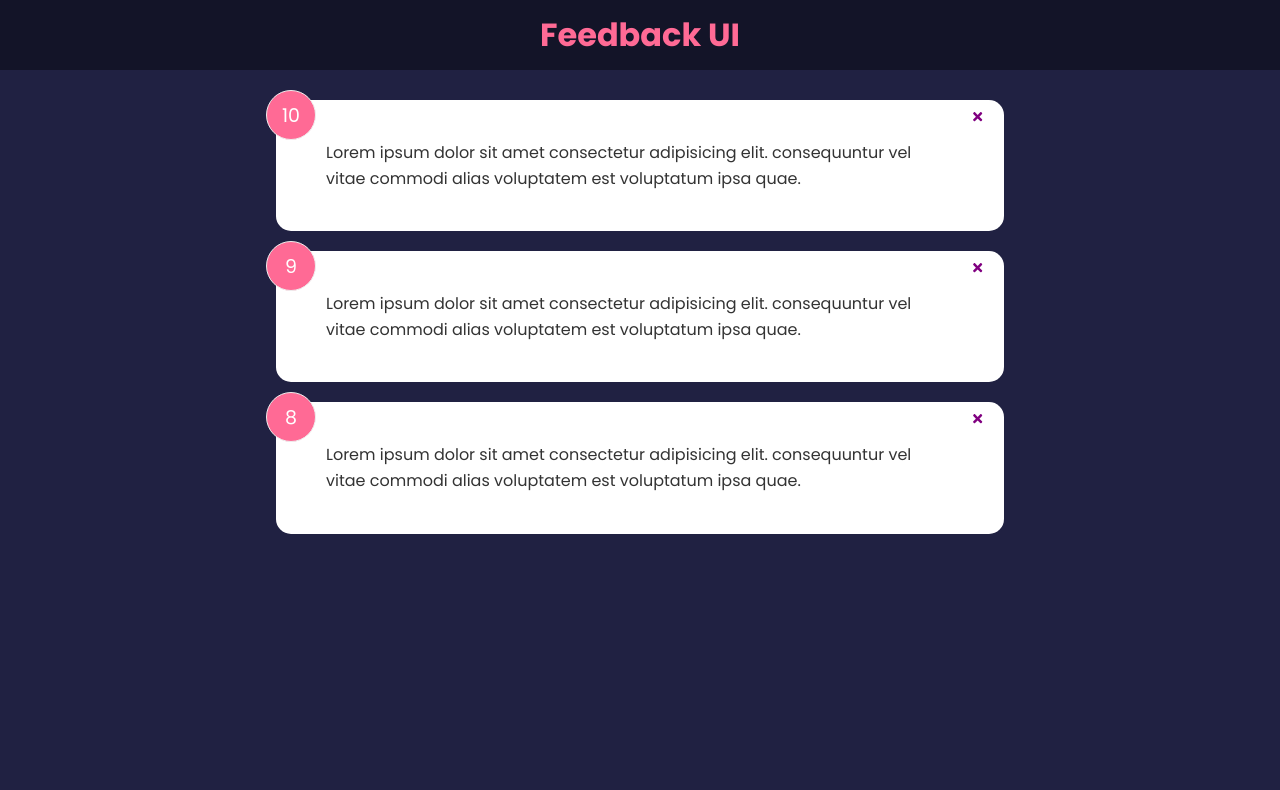
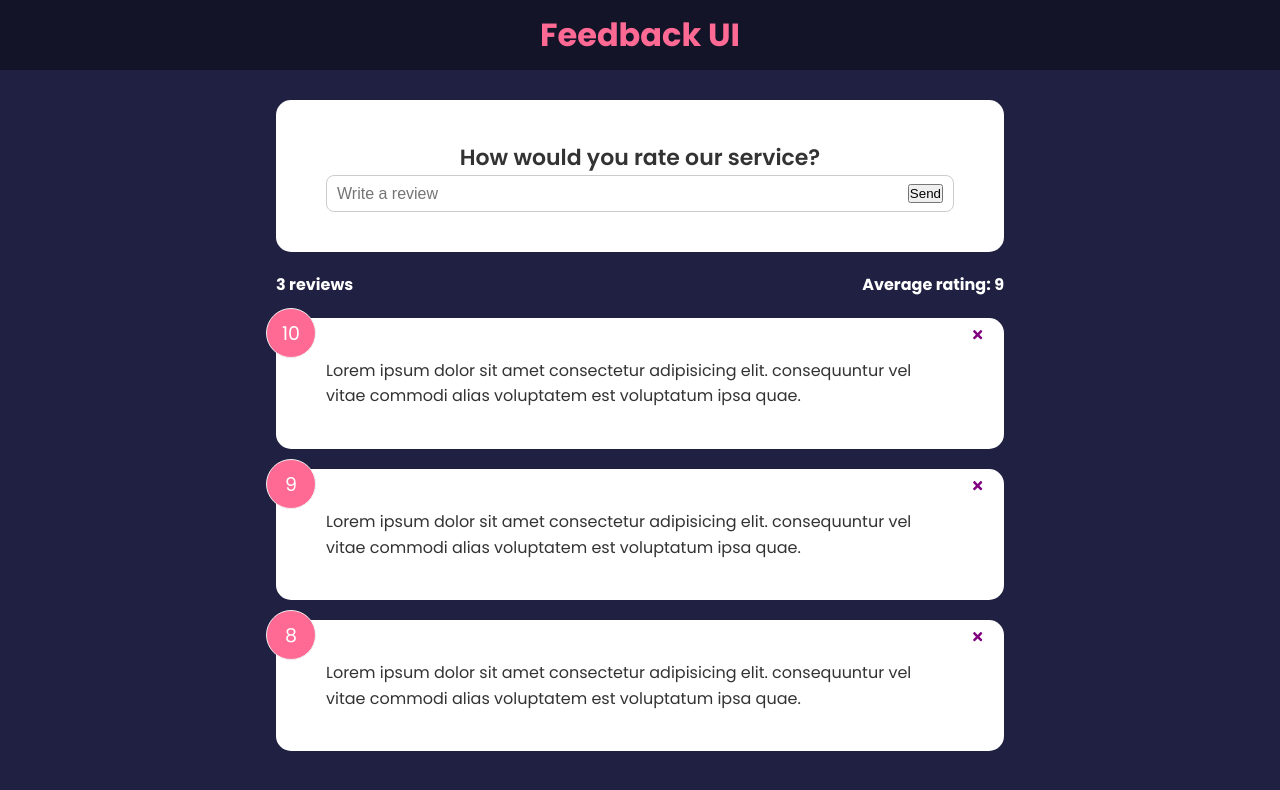
Before and after one commit to kiszka-py/feedback-app, a React (Create React App) app: page / in a window 1280 px wide. Shown: the top 790 px of the page. Built offline with nearby package versions, Linux system fonts and the light colour scheme.

Commit message:
Add feedback form

```diff
--- a/src/App.js
+++ b/src/App.js
@@ -3,6 +3,8 @@ import Header from "./components/Header";
 import "./styles.css";
 import FeedbackData from "./data/FeedbackData";
 import FeedbackList from "./components/FeedbackList";
+import FeedbackStats from "./components/FeedbackStats";
+import FeedbackForm from "./components/FeedbackForm";
 
 export default function App() {
   const [feedback, setFeedback] = useState(FeedbackData);
@@ -16,6 +18,8 @@ export default function App() {
     <>
       <Header text="Feedback UI" />
       <div className="container">
+        <FeedbackForm />
+        <FeedbackStats feedback={feedback} />
         <FeedbackList feedback={feedback} handleDelete={deleteFeedback} />
       </div>
     </>
--- /dev/null
+++ b/src/components/FeedbackForm.jsx
@@ -0,0 +1,29 @@
+import React, { useState } from "react";
+import Card from "./shared/Card";
+
+function FeedbackForm() {
+  const [text, setText] = useState("");
+
+  function handleTextChange(e) {
+    setText(e.target.value);
+  }
+
+  return (
+    <Card>
+      <form action="">
+        <h2>How would you rate our service?</h2>
+        <div className="input-group">
+          <input
+            onChange={handleTextChange}
+            type="text"
+            placeholder="Write a review"
+            value={text}
+          />
+          <button type="submit">Send</button>
+        </div>
+      </form>
+    </Card>
+  );
+}
+
+export default FeedbackForm;
--- /dev/null
+++ b/src/components/FeedbackStats.jsx
@@ -0,0 +1,19 @@
+import React from "react";
+
+function FeedbackStats({ feedback }) {
+  // Calculate average
+  if (!feedback || feedback.length === 0) return;
+  const average = (
+    feedback.reduce((acc, cur) => acc + cur.rating, 0) / feedback.length
+  )
+    .toFixed(1)
+    .replace(/[.,]0$/, "");
+  return (
+    <div className="feedback-stats">
+      <h4>{feedback.length} reviews</h4>
+      <h4>Average rating: {average}</h4>
+    </div>
+  );
+}
+
+export default FeedbackStats;
```
